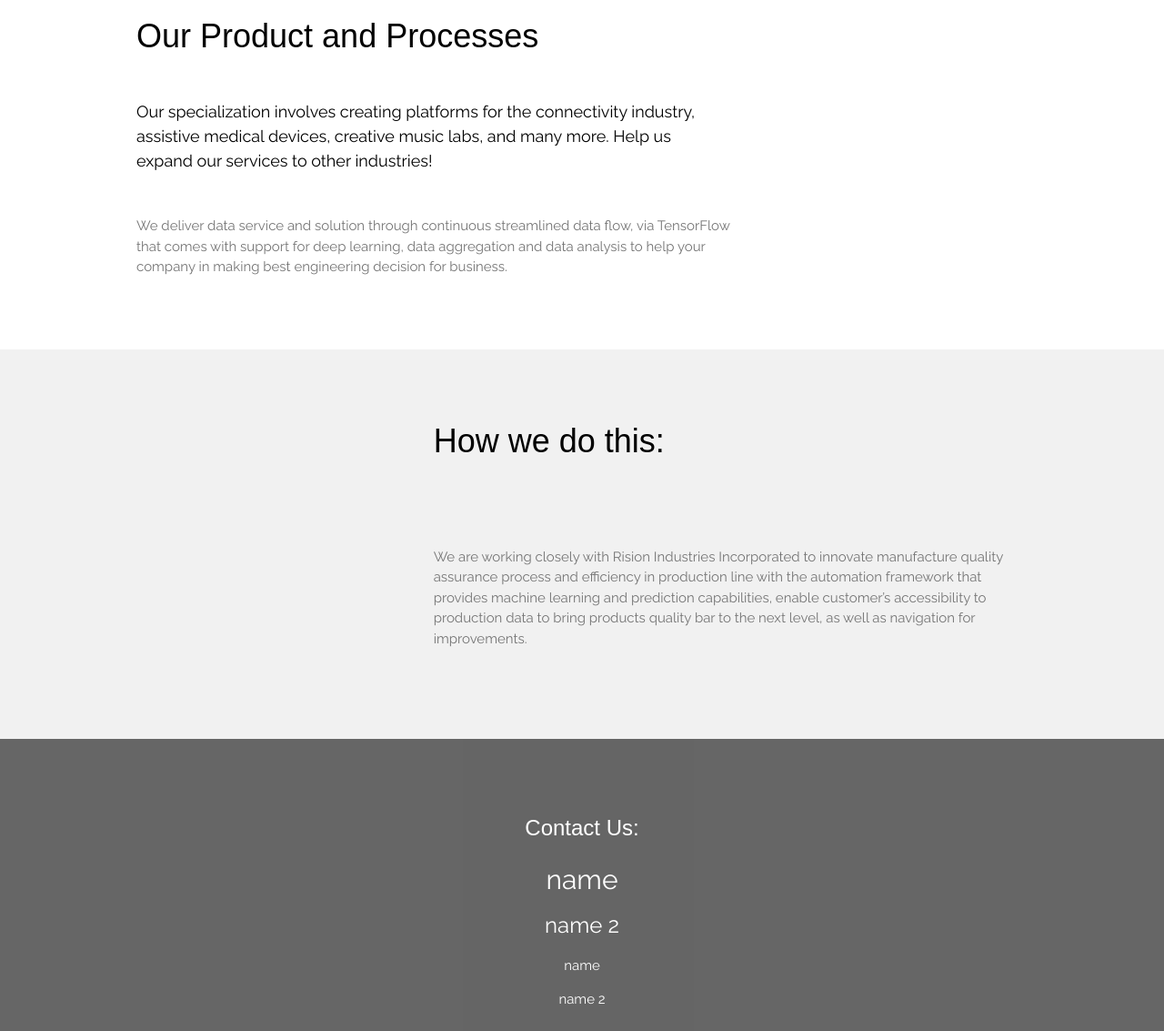
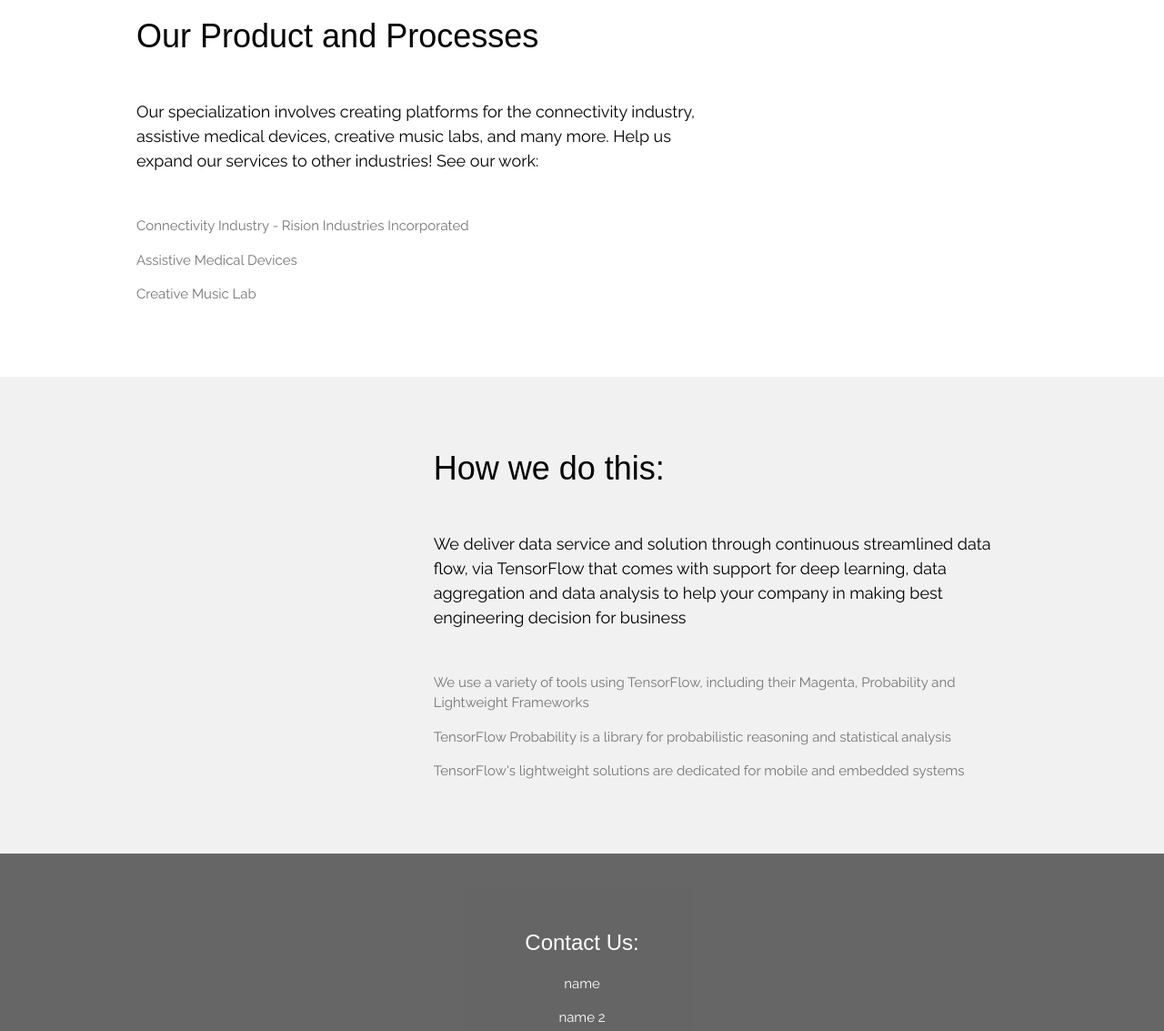
Before and after one commit to roaibot/roaibot.github.io, a plain HTML site: page index.html in a window 1280 px wide. Shown: the part 549-1682 px from the top of the page at 91% size. Drawn offline with nearby package versions, Linux system fonts and the light colour scheme.

Commit message:
Update index.html

```diff
--- a/index.html
+++ b/index.html
@@ -64,11 +64,11 @@
             <div class="w3-twothird">
               <h1>Our Product and Processes</h1>
               <h5 class="w3-padding-32">Our specialization involves creating platforms for the connectivity industry, assistive
-                medical devices, creative music labs, and many more. Help us expand our services to other industries!</h5>
+                medical devices, creative music labs, and many more. Help us expand our services to other industries! See our work:</h5>
 
-              <p class="w3-text-grey">We deliver data service and solution through continuous streamlined data flow,
-                  via TensorFlow that comes with support for deep learning, data aggregation and data analysis
-                  to help your company in making best engineering decision for business.</p>
+              <p class="w3-text-grey">Connectivity Industry - Rision Industries Incorporated</p>
+              <p class="w3-text-grey">Assistive Medical Devices</p>
+              <p class="w3-text-grey">Creative Music Lab</p>
             </div>
             <!-- END OF TEXT INTRO SECTION -->
 
@@ -93,13 +93,16 @@
 
             <div class="w3-twothird">
               <h1>How we do this:</h1>
-              <h5 class="w3-padding-32"></h5>
+              <h5 class="w3-padding-32">We deliver data service and solution through continuous streamlined data flow,
+                  via TensorFlow that comes with support for deep learning, data aggregation and data analysis
+                  to help your company in making best engineering decision for business</h5>
 
-              <p class="w3-text-grey">We are working closely with Rision Industries Incorporated to innovate
-                  manufacture quality assurance process and efficiency in production line with the automation
-                  framework that provides machine learning and prediction capabilities, enable customer’s
-                  accessibility to production data to bring products quality bar to the next level,
-                  as well as navigation for improvements.</p>
+              <p class="w3-text-grey">We use a variety of tools using TensorFlow, including their Magenta, Probability and
+                Lightweight Frameworks</p>
+              <p class="w3-text-grey">TensorFlow Probability is a library for probabilistic reasoning and statistical analysis
+                </p>
+              <p class="w3-text-grey">TensorFlow's lightweight solutions are dedicated for mobile and embedded systems</p>
+
             </div>
           </div>
         </div>
@@ -109,8 +112,6 @@
         <section id="contact">
         <div class="w3-container w3-black w3-center w3-opacity w3-padding-64">
             <h1 class="w3-margin w3-xlarge">Contact Us:</h1>
-            <h2> name </h2>
-            <h3> name 2 </h3>
             <p> name </p>
             <p> name 2 </p>
         </div>
```
